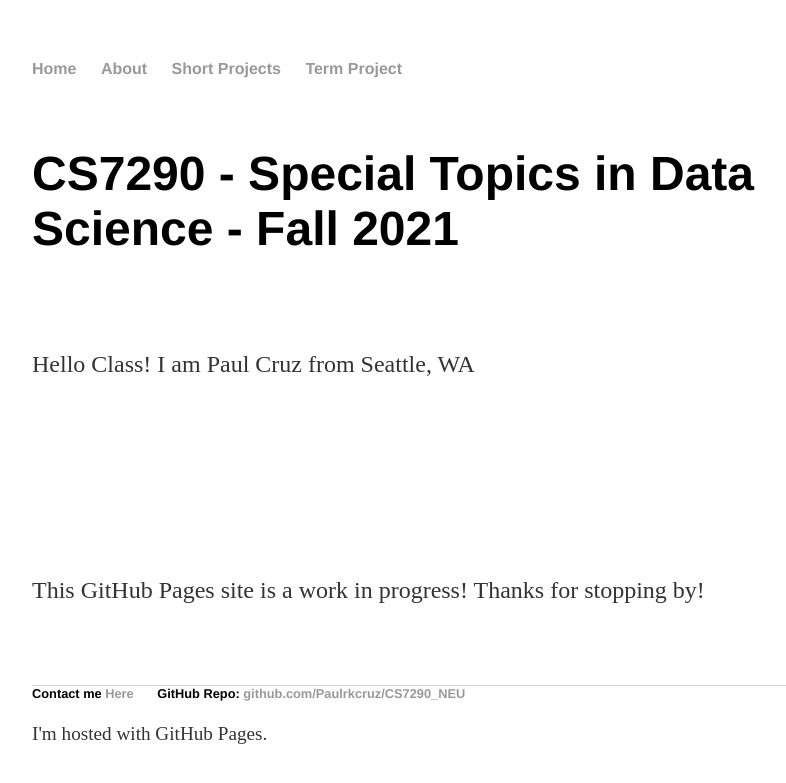
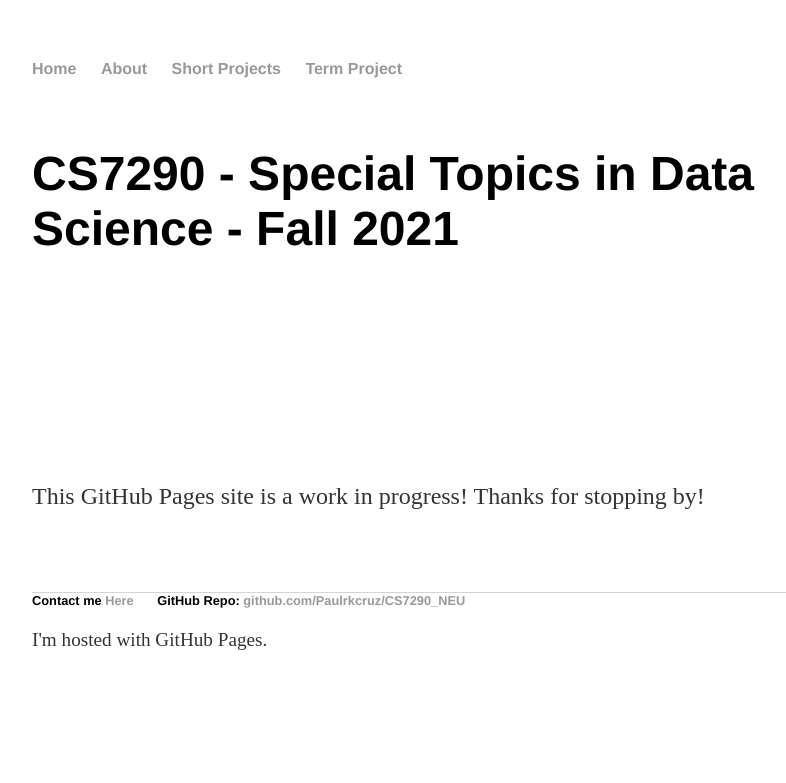
Before and after one commit to Paulrkcruz/CS7290_NEU, a Jekyll site: the page built from index.html, in a window 1280 px wide. Shown: the top 783 px of the page, without its empty margins (160-946 px from the left). Built offline with Jekyll 4.4.1, drawn with Linux system fonts in a browser that asks for light colours.

Commit message:
Update index.html

```diff
--- a/index.html
+++ b/index.html
@@ -8,7 +8,7 @@ title: CS7290 - Special Topics in Data Science - Fall 2021
 <h1>CS7290 - Special Topics in Data Science - Fall 2021</h1>
 <br>
 <br>
-<p>Hello Class! I am Paul Cruz from Seattle, WA</p1>
+<p></p>
 <br>
 <br>
 <br>
```
